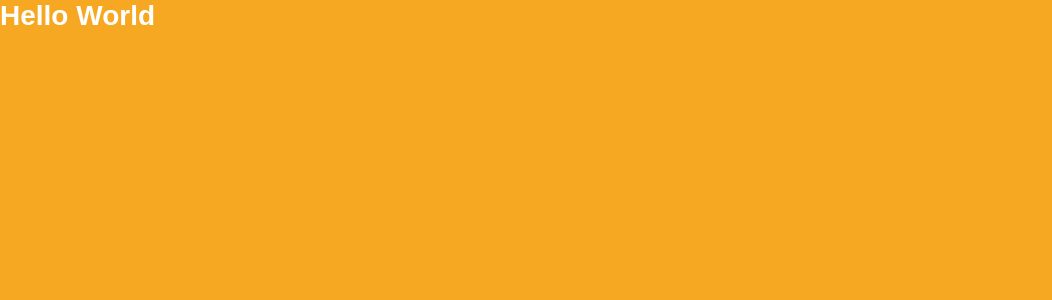
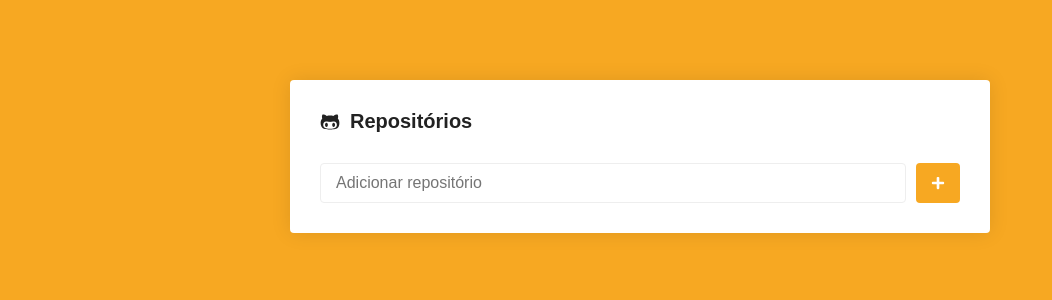
Before and after one commit to juancrmello/reactjs-consultando-api-github, a React (Create React App) app: page / in a window 1280 px wide. Shown: the top 300 px of the page, without its empty margins (0-1052 px from the left). Built offline with nearby package versions, Linux system fonts and the light colour scheme.

Commit message:
Estilizando pagina Main

```diff
--- a/package.json
+++ b/package.json
@@ -8,6 +8,7 @@
     "@testing-library/user-event": "^7.1.2",
     "react": "^16.13.1",
     "react-dom": "^16.13.1",
+    "react-icons": "^3.10.0",
     "react-router-dom": "^5.1.2",
     "react-scripts": "3.4.1",
     "styled-components": "^5.1.0"
--- a/src/pages/Main/index.js
+++ b/src/pages/Main/index.js
@@ -1,7 +1,23 @@
 import React from 'react';
 
-import { Title } from './styles';
+import { FaGithubAlt, FaPlus } from 'react-icons/fa';
+import { Container, Form, SubmitButton } from './styles';
 
 export default function Main() {
-  return <Title>Hello World</Title>;
+  return (
+    <Container>
+      <h1>
+        <FaGithubAlt />
+        Repositórios
+      </h1>
+
+      <Form onSubmit={() => {}}>
+        <input type="text" placeholder="Adicionar repositório" />
+
+        <SubmitButton>
+          <FaPlus color="#FFF" size={14} />
+        </SubmitButton>
+      </Form>
+    </Container>
+  );
 }
--- a/src/pages/Main/styles.js
+++ b/src/pages/Main/styles.js
@@ -1,5 +1,49 @@
 import styled from 'styled-components';
 
-export const Title = styled.h1`
-  color: #fff;
+export const Container = styled.div`
+  max-width: 700px;
+  background: #fff;
+  border-radius: 4px;
+  box-shadow: 0 0 20px rgba(0, 0, 0, 0.1);
+  padding: 30px;
+  margin: 80px auto;
+
+  h1 {
+    font-size: 20px;
+    display: flex;
+    flex-direction: row;
+    align-items: center;
+
+    svg {
+      margin-right: 10px;
+    }
+  }
 `;
+
+export const Form = styled.form`
+  margin-top: 30px;
+  display: flex;
+  flex-direction: row;
+
+  input {
+    flex: 1;
+    border: 1px solid #eee;
+    padding: 10px 15px;
+    border-radius: 4px;
+    font-size: 16px;
+  }
+`;
+
+export const SubmitButton = styled.button.attrs({
+  type: 'submit',
+})`
+  background: #f7a822;
+  border: 0;
+  padding: 0 15px;
+  margin-left: 10px;
+  border-radius: 4px;
+
+  display: flex;
+  justify-content: center;
+  align-items: center;
+`;
```
Also changed, not shown: 1 other file (tests, documents, lock files or other folders).
